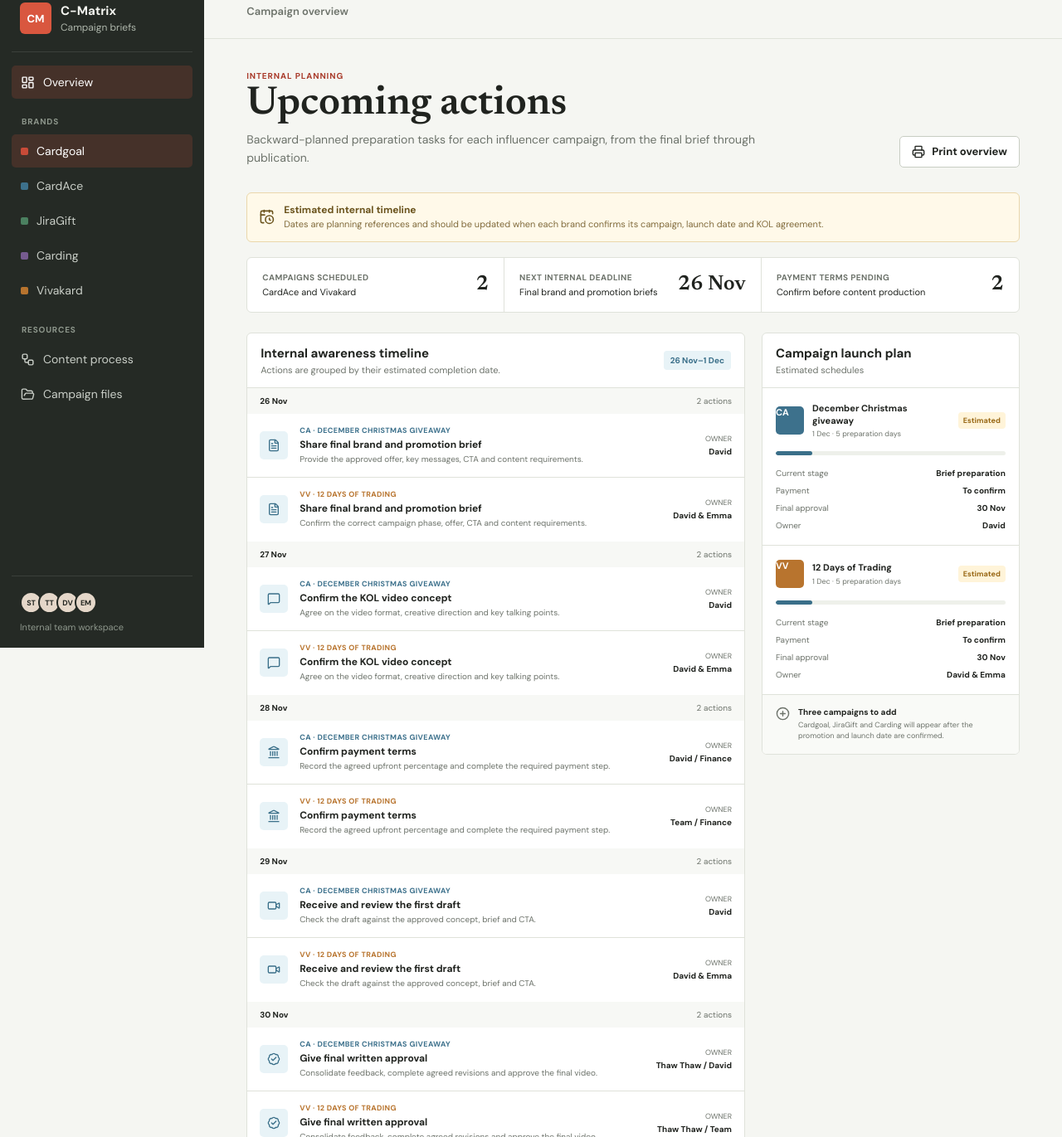
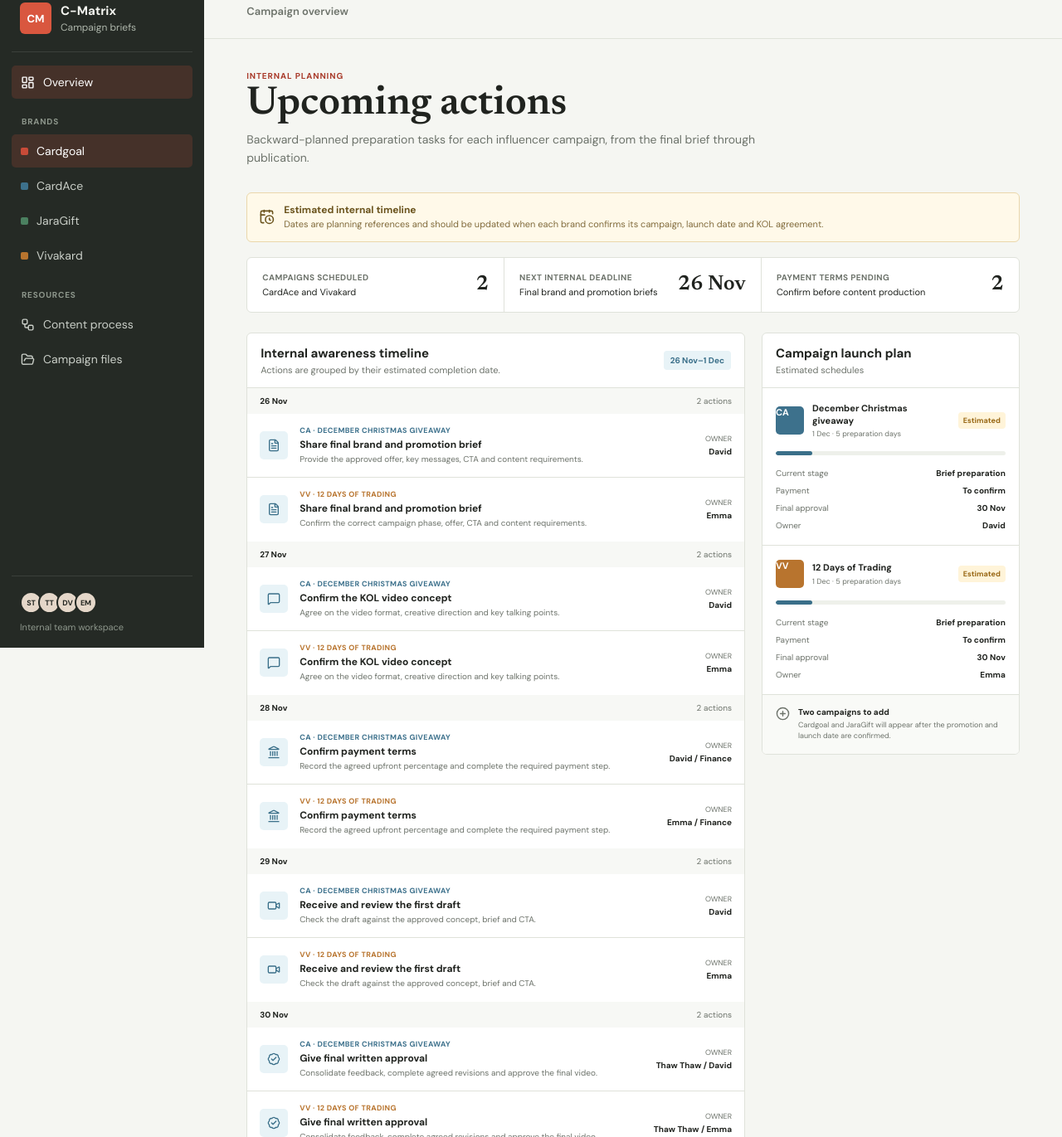
Before and after one commit to thaw-meme-kyaw/cmatrix-campaign-briefs, a plain HTML site: page index.html in a window 1280 px wide. Shown: the part 19-1390 px from the top of the page at 83% size. Drawn offline with nearby package versions, Linux system fonts and the light colour scheme.

Commit message:
Correct brand list and team ownership
Remove Carding, rename JaraGift, assign Vivakard to Emma, and remove print actions.

```diff
--- a/app.js
+++ b/app.js
@@ -10,9 +10,8 @@ const SUPABASE_ENABLED = Boolean(SUPABASE_URL && SUPABASE_KEY);
 const brandSeed = [
   { id: "cardgoal", name: "Cardgoal", initials: "CG", tier: 1, owner: "David", color: "#c94b38" },
   { id: "cardace", name: "CardAce", initials: "CA", tier: 2, owner: "David", color: "#3d718c" },
-  { id: "jiragift", name: "JiraGift", initials: "JG", tier: 2, owner: "Emma", color: "#4b8060" },
-  { id: "carding", name: "Carding", initials: "CD", tier: 3, owner: "Emma", color: "#765b8f" },
-  { id: "vivakard", name: "Vivakard", initials: "VV", tier: 1, owner: "David & Emma", color: "#b8742e" },
+  { id: "jiragift", name: "JaraGift", initials: "JG", tier: 2, owner: "Emma", color: "#4b8060" },
+  { id: "vivakard", name: "Vivakard", initials: "VV", tier: 1, owner: "Emma", color: "#b8742e" },
 ];
 
 const overviewPlanSeeds = [
@@ -82,42 +81,42 @@ const overviewPlanSeeds = [
         date: "2026-11-26",
         title: "Share final brand and promotion brief",
         description: "Confirm the correct campaign phase, offer, CTA and content requirements.",
-        owner: "David & Emma",
+        owner: "Emma",
         icon: "file-text",
       },
       {
         date: "2026-11-27",
         title: "Confirm the KOL video concept",
         description: "Agree on the video format, creative direction and key talking points.",
-        owner: "David & Emma",
+        owner: "Emma",
         icon: "message-square",
       },
       {
         date: "2026-11-28",
         title: "Confirm payment terms",
         description: "Record the agreed upfront percentage and complete the required payment step.",
-        owner: "Team / Finance",
+        owner: "Emma / Finance",
         icon: "landmark",
       },
       {
         date: "2026-11-29",
         title: "Receive and review the first draft",
         description: "Check the draft against the approved concept, brief and CTA.",
-        owner: "David & Emma",
+        owner: "Emma",
         icon: "video",
       },
       {
         date: "2026-11-30",
         title: "Give final written approval",
         description: "Consolidate feedback, complete agreed revisions and approve the final video.",
-        owner: "Thaw Thaw / Team",
+        owner: "Thaw Thaw / Emma",
         icon: "badge-check",
       },
       {
         date: "2026-12-01",
         title: "Publish and record the live link",
         description: "Publish only the approved video, then save the link and publication date.",
-        owner: "David & Emma",
+        owner: "Emma",
         icon: "send",
       },
     ],
@@ -830,10 +829,6 @@ function renderOverview() {
         <h1>Upcoming actions</h1>
         <p>Backward-planned preparation tasks for each influencer campaign, from the final brief through publication.</p>
       </div>
-      <button class="button secondary" onclick="window.print()">
-        <i data-lucide="printer" aria-hidden="true"></i>
-        Print overview
-      </button>
     </div>
 
     <div class="overview-notice">
@@ -912,7 +907,7 @@ function renderOverview() {
           .join("")}
         <div class="launch-plan-placeholder">
           <i data-lucide="plus-circle" aria-hidden="true"></i>
-          <p><strong>Three campaigns to add</strong><span>Cardgoal, JiraGift and Carding will appear after the promotion and launch date are confirmed.</span></p>
+          <p><strong>Two campaigns to add</strong><span>Cardgoal and JaraGift will appear after the promotion and launch date are confirmed.</span></p>
         </div>
       </aside>
     </div>
@@ -993,7 +988,6 @@ function renderBrandPage(brand) {
         </div>
       </div>
       <div class="brand-actions">
-        <button class="button secondary" onclick="window.print()"><i data-lucide="printer" aria-hidden="true"></i>Print</button>
         <button class="button primary admin-only ${state.mode === "admin" ? "" : "hidden"}" data-edit-brief="${brand.id}">
           <i data-lucide="pencil" aria-hidden="true"></i>Edit brief
         </button>
--- a/index.html
+++ b/index.html
@@ -267,6 +267,6 @@
         supabasePublishableKey: "sb_publishable_FGJ1A7STgFAz3zhvNUobFg_DJ46Srfx",
       };
     </script>
-    <script src="app.js?v=20261125-1"></script>
+    <script src="app.js?v=20261125-2"></script>
   </body>
 </html>
```
